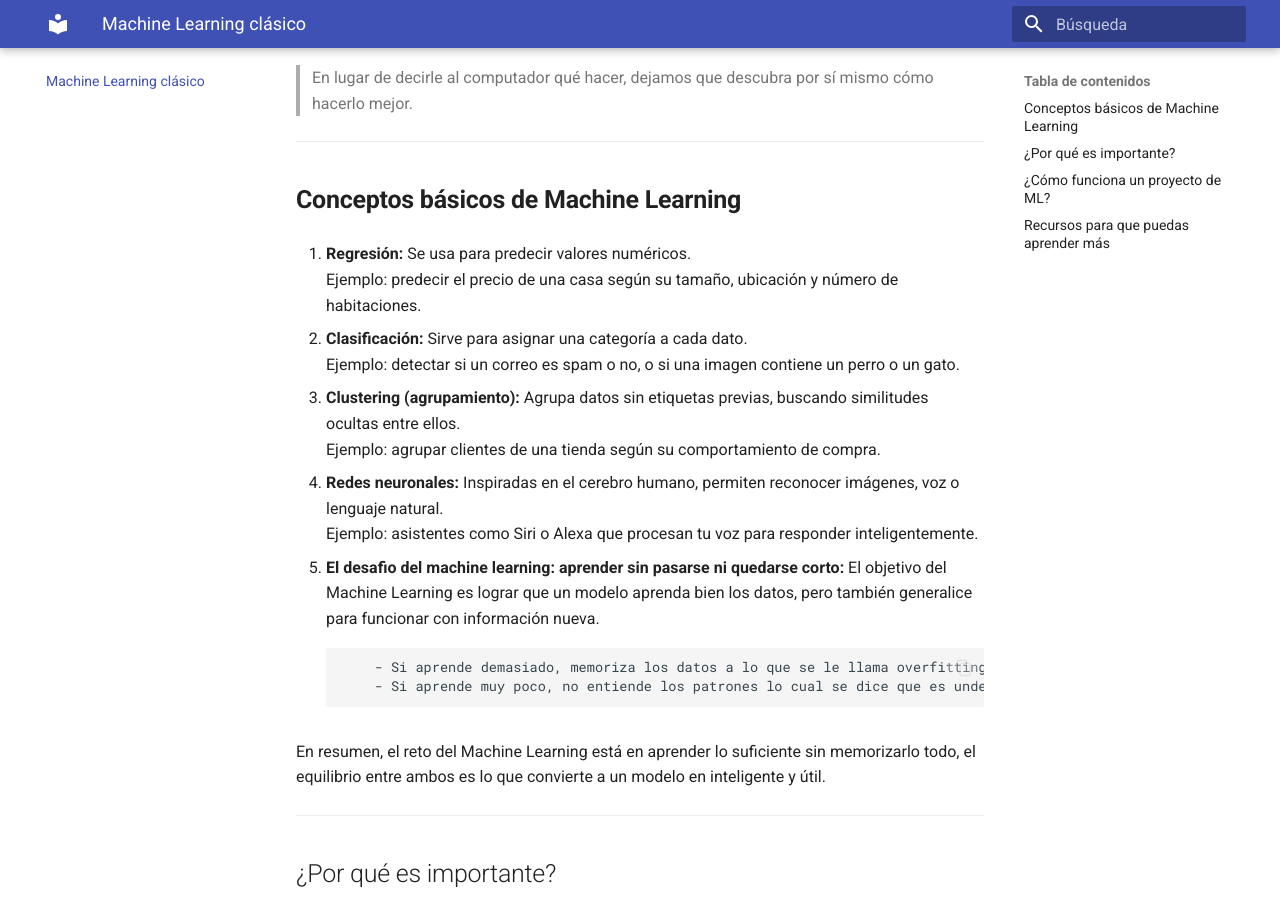
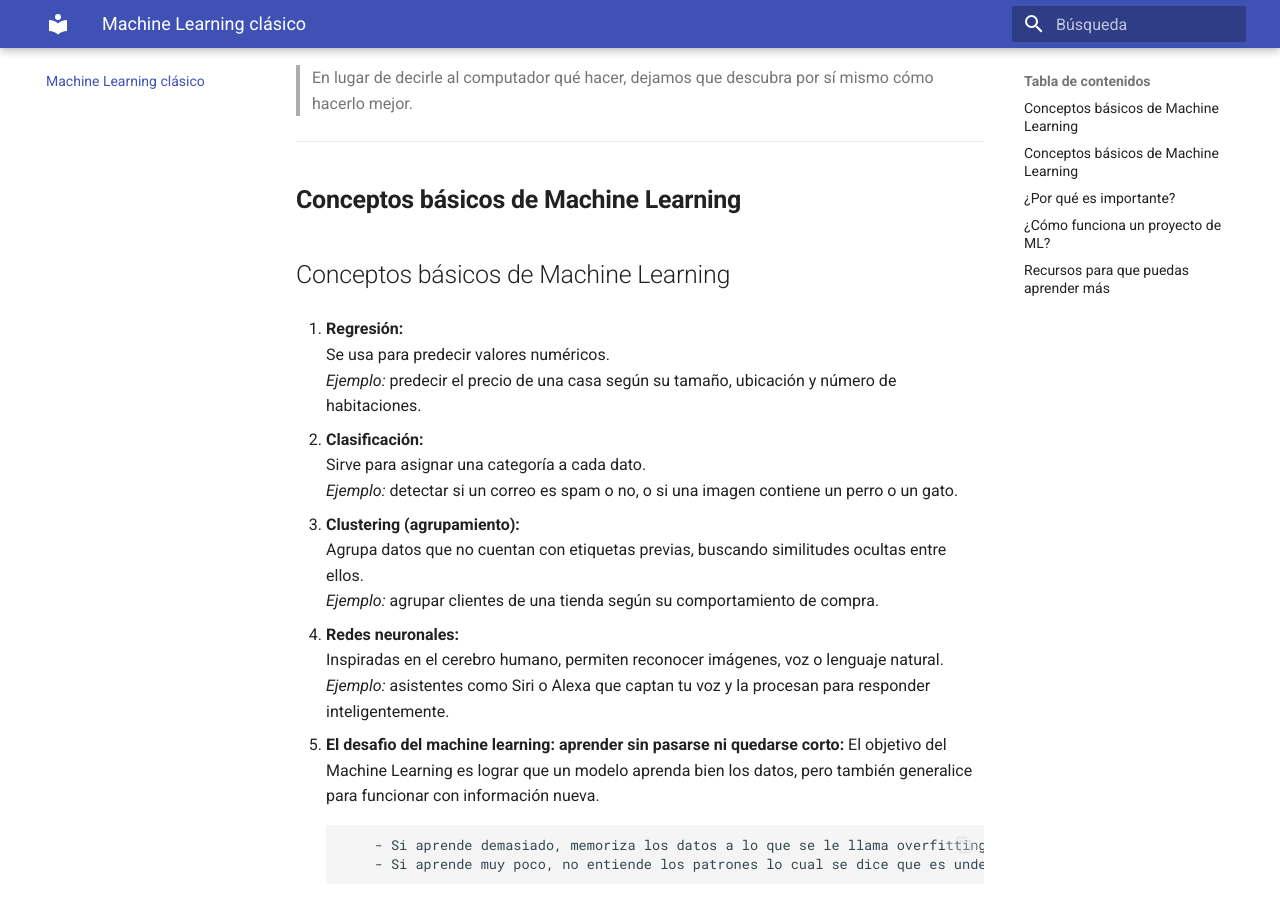
Before and after one commit to jameusk1028/Explorando-el-QML-desde-0, an MkDocs documentation site: the page built from docs/machine_learning.md, in a window 1280 px wide and 900 px high, scrolled down 348 px. Built offline with MkDocs 1.6.1 and Material for MkDocs 9.7.7, drawn with Linux system fonts in a browser that asks for light colours.

Commit message:
Update machine_learning.md

```diff
--- a/docs/machine_learning.md
+++ b/docs/machine_learning.md
@@ -10,17 +10,25 @@ En otras palabras, el ML permite que los computadores aprendan de la experiencia
 ---
 
 ##  **Conceptos básicos de Machine Learning**
-1. **Regresión:** Se usa para predecir valores numéricos.
-   Ejemplo: predecir el precio de una casa según su tamaño, ubicación y número de habitaciones.
 
-2. **Clasificación:** Sirve para asignar una categoría a cada dato.
-   Ejemplo: detectar si un correo es spam o no, o si una imagen contiene un perro o un gato.
+## Conceptos básicos de Machine Learning
 
-3. **Clustering (agrupamiento):** Agrupa datos sin etiquetas previas, buscando similitudes ocultas entre ellos.
-   Ejemplo: agrupar clientes de una tienda según su comportamiento de compra.
+1. **Regresión:**
+Se usa para predecir valores numéricos.
+*Ejemplo:* predecir el precio de una casa según su tamaño, ubicación y número de habitaciones.
 
-4. **Redes neuronales:** Inspiradas en el cerebro humano, permiten reconocer imágenes, voz o lenguaje natural.
-   Ejemplo: asistentes como Siri o Alexa que procesan tu voz para responder inteligentemente.
+2. **Clasificación:**
+Sirve para asignar una categoría a cada dato.
+*Ejemplo:* detectar si un correo es spam o no, o si una imagen contiene un perro o un gato.
+
+3. **Clustering (agrupamiento):**
+Agrupa datos que no cuentan con etiquetas previas, buscando similitudes ocultas entre ellos.
+*Ejemplo:* agrupar clientes de una tienda según su comportamiento de compra.
+
+4. **Redes neuronales:**
+Inspiradas en el cerebro humano, permiten reconocer imágenes, voz o lenguaje natural.
+*Ejemplo:* asistentes como Siri o Alexa que captan tu voz y la procesan para responder inteligentemente.
+
 
 
 
```
